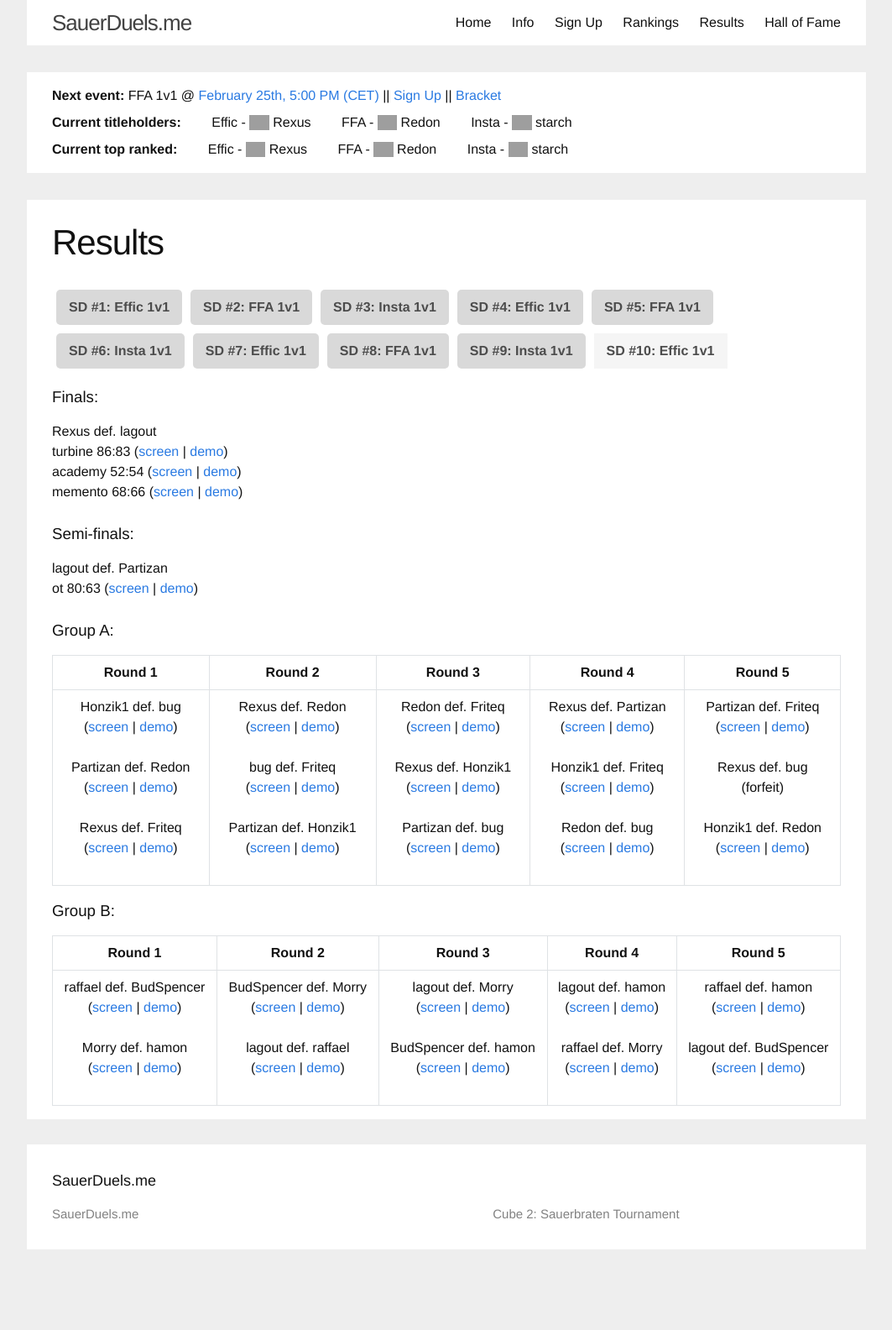
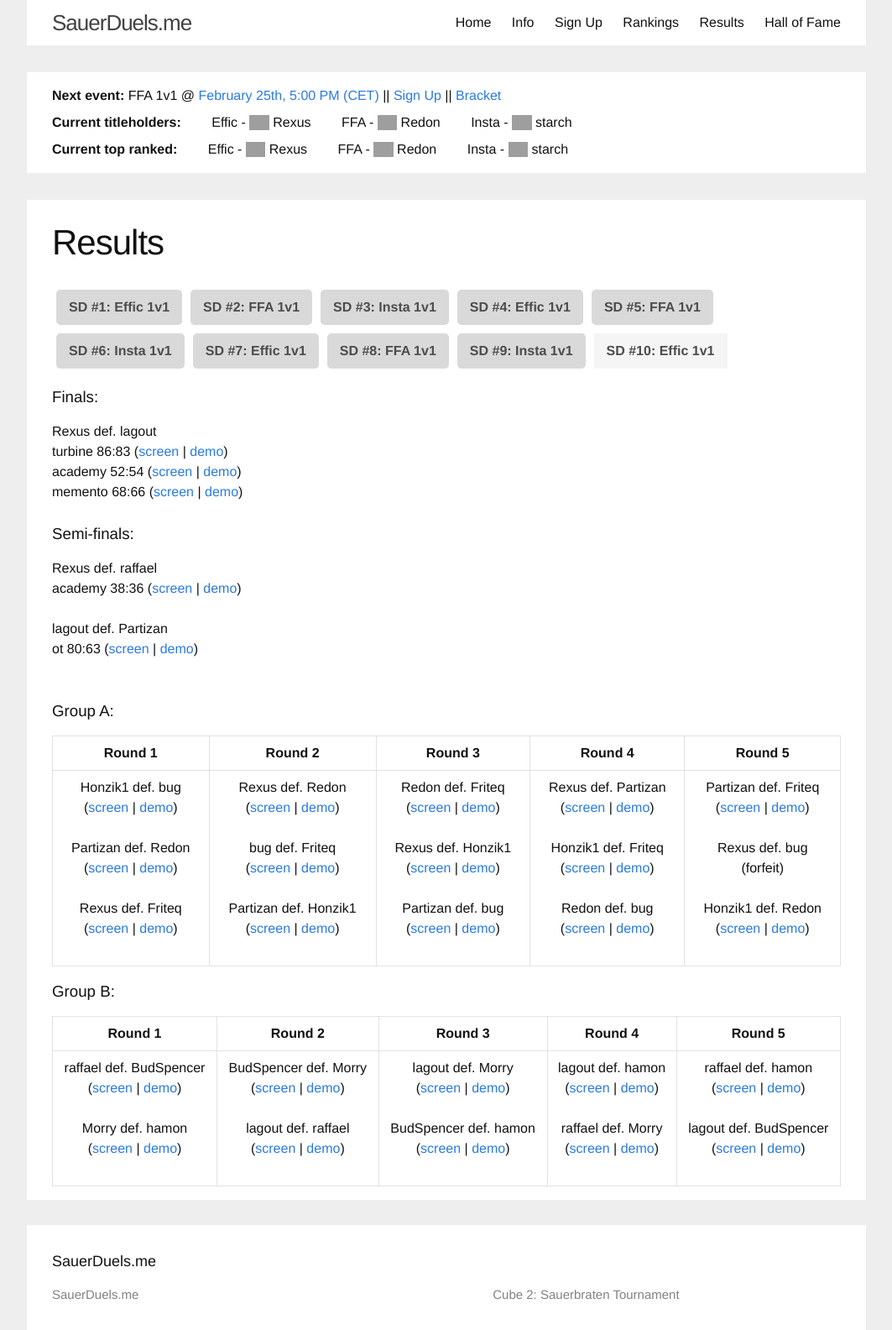
Before and after one commit to sauerduels/website, a Jekyll site: the page built from _events/sd10-effic.md, in a window 1280 px wide. Shown: the whole page at 84% size, without its empty margins (108-1171 px from the left). Built offline with Jekyll 4.4.1, drawn with Linux system fonts in a browser that asks for light colours; before the commit the page ends 1488 px from its top, so only the background shows below that; grey boxes are pictures that could not be loaded.

Commit message:
Allow multiple sets of semi-final games

```diff
--- a/_events/sd10-effic.md
+++ b/_events/sd10-effic.md
@@ -13,14 +13,14 @@ finals:
     - title: memento 68:66
       slug: sd10_final_lagout_vs_rexus_game3
 semis:
-  result: Rexus def. raffael
-  games:
-    - title: academy 38:36
-      slug: sd10_semifinal_raffael_vs_rexus_game1
-  result: lagout def. Partizan
-  games:
-    - title: ot 80:63
-      slug: sd10_semifinal_lagout_vs_partizan_game1
+  - result: Rexus def. raffael
+    games:
+      - title: academy 38:36
+        slug: sd10_semifinal_raffael_vs_rexus_game1
+  - result: lagout def. Partizan
+    games:
+      - title: ot 80:63
+        slug: sd10_semifinal_lagout_vs_partizan_game1
 groups:
   a:
     - - result: Honzik1 def. bug
--- a/_includes/result.html
+++ b/_includes/result.html
@@ -8,9 +8,12 @@
 {% endif %}
 {% if event.semis %}
   <h3>Semi-finals:</h3>
-  {{ event.semis.result }}<br />
-  {% for game in event.semis.games %}
-    {{ game.title }} (<a href="{{ site.screenbaseurl }}{{ game.slug }}.jpg">screen</a> | <a href="{{ site.demobaseurl }}{{ game.slug }}.dmo">demo</a>)<br />
+  {% for semi in event.semis %}
+    {{ semi.result }}<br />
+    {% for game in semi.games %}
+      {{ game.title }} (<a href="{{ site.screenbaseurl }}{{ game.slug }}.jpg">screen</a> | <a href="{{ site.demobaseurl }}{{ game.slug }}.dmo">demo</a>)<br />
+    {% endfor %}
+    <br />
   {% endfor %}
   <br />
 {% endif %}
```
